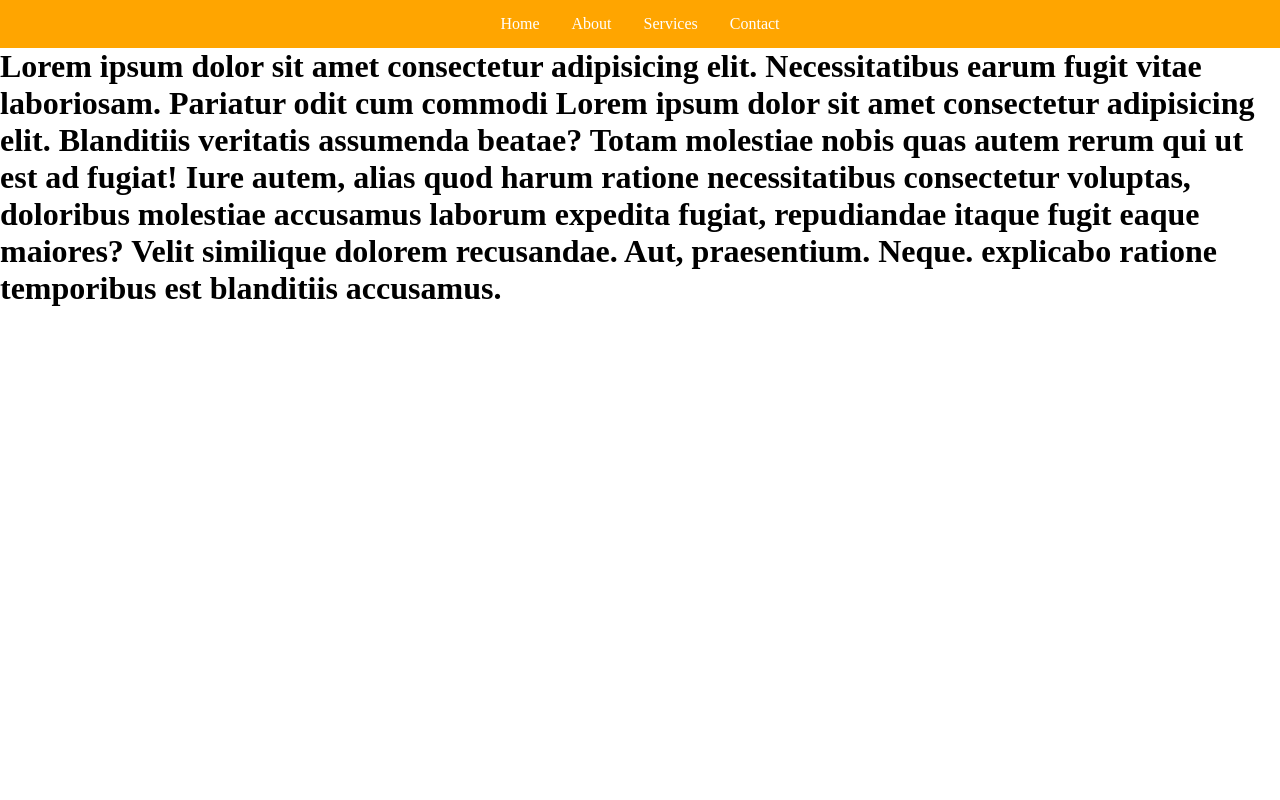
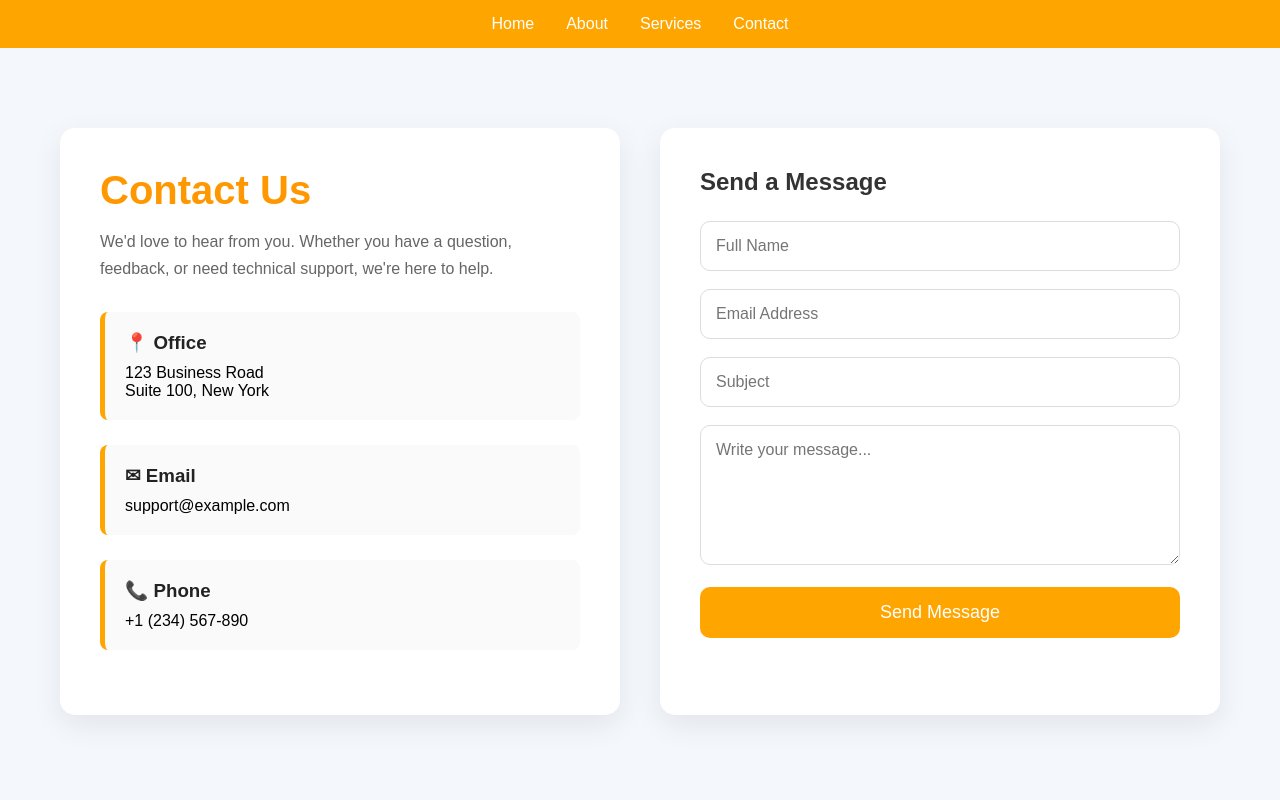
Before and after one commit to GyanendraAryal/Mindrisers_django, a Django app: page /contact/ in a window 1280 px wide. Run offline with Django 5.2, Linux system fonts and the light colour scheme.

Commit message:
Update contact template

```diff
--- a/Templates/contact.html
+++ b/Templates/contact.html
@@ -1,8 +1,158 @@
-{% extends "base.html" %}
+{% extends "base.html" %} {% block title %}Contact{% endblock %} {% block body%}
 
-{% block title %}Contact Page{% endblock title %}
+<style>
+  * {
+    margin: 0;
+    padding: 0;
+    box-sizing: border-box;
+    font-family: Arial, Helvetica, sans-serif;
+  }
 
-{% block body %}
-<h1>Lorem ipsum dolor sit amet consectetur adipisicing elit. Necessitatibus earum fugit vitae laboriosam. Pariatur odit cum commodi Lorem ipsum dolor sit amet consectetur adipisicing elit. Blanditiis veritatis assumenda beatae? Totam molestiae nobis quas autem rerum qui ut est ad fugiat! Iure autem, alias quod harum ratione necessitatibus consectetur voluptas, doloribus molestiae accusamus laborum expedita fugiat, repudiandae itaque fugit eaque maiores? Velit similique dolorem recusandae. Aut, praesentium. Neque. explicabo ratione temporibus est blanditiis accusamus.
-</h1>
-{% endblock body %}
+  body {
+    background: #f4f7fb;
+  }
+
+  .contact-container {
+    max-width: 1200px;
+    margin: 60px auto;
+    padding: 20px;
+
+    display: grid;
+    grid-template-columns: 1fr 1fr;
+    gap: 40px;
+  }
+
+  .contact-info {
+    background: white;
+    padding: 40px;
+    border-radius: 15px;
+    box-shadow: 0 10px 30px rgba(0, 0, 0, 0.08);
+  }
+
+  .contact-info h1 {
+    color: #ff9800;
+    margin-bottom: 15px;
+    font-size: 40px;
+  }
+
+  .contact-info > p {
+    color: #666;
+    line-height: 1.7;
+    margin-bottom: 30px;
+  }
+
+  .info-box {
+    margin-bottom: 25px;
+    padding: 20px;
+    border-left: 5px solid orange;
+    background: #fafafa;
+    border-radius: 8px;
+  }
+
+  .info-box h3 {
+    margin-bottom: 10px;
+    color: #222;
+  }
+
+  .contact-form {
+    background: white;
+    padding: 40px;
+    border-radius: 15px;
+    box-shadow: 0 10px 30px rgba(0, 0, 0, 0.08);
+  }
+
+  .contact-form h2 {
+    margin-bottom: 25px;
+    color: #333;
+  }
+
+  .contact-form input,
+  .contact-form textarea {
+    width: 100%;
+    padding: 15px;
+    margin-bottom: 18px;
+    border: 1px solid #ddd;
+    border-radius: 10px;
+    font-size: 16px;
+    transition: 0.3s;
+  }
+
+  .contact-form input:focus,
+  .contact-form textarea:focus {
+    outline: none;
+    border-color: orange;
+    box-shadow: 0 0 10px rgba(255, 152, 0, 0.2);
+  }
+
+  .contact-form button {
+    width: 100%;
+    padding: 15px;
+    border: none;
+    border-radius: 10px;
+    background: orange;
+    color: white;
+    font-size: 18px;
+    cursor: pointer;
+    transition: 0.3s;
+  }
+
+  .contact-form button:hover {
+    background: #e68900;
+    transform: translateY(-2px);
+  }
+
+  @media (max-width: 900px) {
+    .contact-container {
+      grid-template-columns: 1fr;
+    }
+  }
+</style>
+<div class="contact-container">
+  <div class="contact-info">
+    <h1>Contact Us</h1>
+    <p>
+      We'd love to hear from you. Whether you have a question, feedback, or need
+      technical support, we're here to help.
+    </p>
+
+    <div class="info-box">
+      <h3>📍 Office</h3>
+      <p>123 Business Road<br />Suite 100, New York</p>
+    </div>
+
+    <div class="info-box">
+      <h3>✉ Email</h3>
+      <p>support@example.com</p>
+    </div>
+
+    <div class="info-box">
+      <h3>📞 Phone</h3>
+      <p>+1 (234) 567-890</p>
+    </div>
+  </div>
+
+  <div class="contact-form">
+    <h2>Send a Message</h2>
+
+    <form method="POST">
+      {% csrf_token %}
+
+      <input type="text" name="name" placeholder="Full Name" required />
+
+      <input type="email" name="email" placeholder="Email Address" required />
+
+      <input type="text" name="subject" placeholder="Subject" required />
+
+      <textarea
+        name="message"
+        placeholder="Write your message..."
+        rows="6"
+        required
+      ></textarea>
+
+      <button type="submit">Send Message</button>
+    </form>
+  </div>
+</div>
+
+{% endblock %}
```
